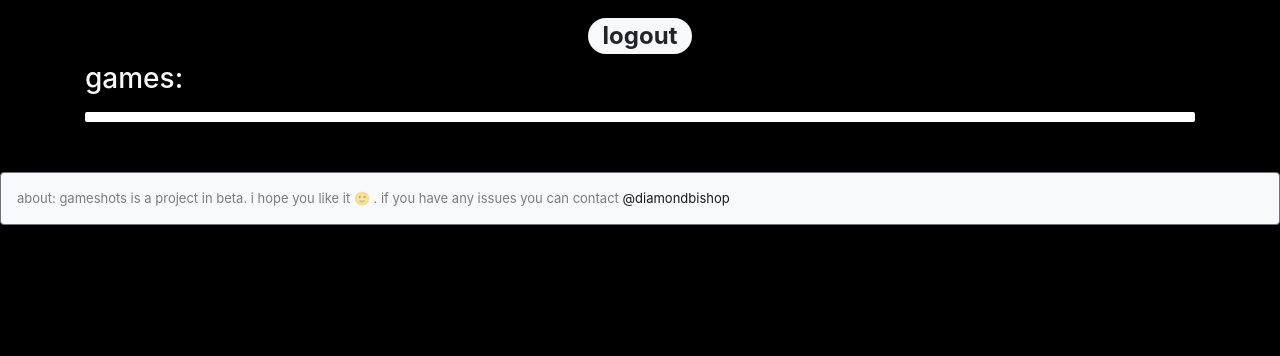
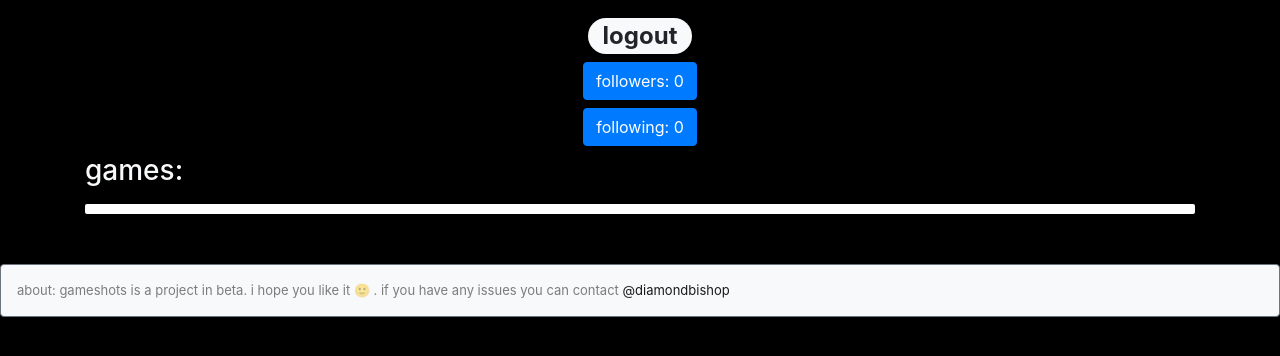
Before and after one commit to dbish/gameshots, a Flask app: page /profile in a window 1280 px wide. Shown: the part 56-412 px from the top of the page. Run offline with Flask 2, Linux system fonts and the light colour scheme; some libraries are stand-ins or nearby versions.

Commit message:
followers/following counts and list added

```diff
--- a/application.py
+++ b/application.py
@@ -66,6 +66,7 @@ rds_con.autocommit(True)
 def getUserInfo(username, email):
     dynamodb = aws_session.resource('dynamodb', region_name='us-west-2')
     following = []
+    followers = []
     table = dynamodb.Table('gg_users');
     response = table.get_item(
             Key={
@@ -76,16 +77,19 @@ def getUserInfo(username, email):
     if 'Item' in response:
         if 'following' in response['Item']:
             following = response['Item']['following']
+        if 'followers' in response['Item']:
+            followers = response['Item']['followers']
     else:
         response = table.put_item(
                 Item={
                     'username':username,
                     'email':email,
-                    'following':[]
+                    'following':[],
+                    'followers':[]
                     }
                 )
         flash('Welcome! New gameshots account created. Find some friends and share some great game memories :)')
-    return following
+    return following, followers
 
 def requires_auth(f):
     @wraps(f)
@@ -131,19 +135,16 @@ def callback_handling():
     auth0.authorize_access_token()
     resp = auth0.get('userinfo')
     userinfo = resp.json()
-    print('user info....')
-    print(userinfo)
 
-    following = getUserInfo(userinfo['name'], userinfo['email'])
-    print('inside callback')
-    print(following)
+    following, followers = getUserInfo(userinfo['name'], userinfo['email'])
 
     session[constants.JWT_PAYLOAD] = userinfo
     session[constants.PROFILE_KEY] = {
         'user_id': userinfo['sub'],
         'name': userinfo['name'],
         'email': userinfo['email'],
-        'following':following
+        'following':following,
+        'followers':followers
     }
     return redirect('/')
 
@@ -180,9 +181,10 @@ def viewProfile(username):
     games = getUserGames(username)
     posts = getUserThumbnails(username)
     following = session[constants.PROFILE_KEY]['following']
+    followers = session[constants.PROFILE_KEY]['followers']
+    profile_following, profile_followers = getUserInfo(username, "placeholder")
     myusername = session[constants.PROFILE_KEY]['name']
-    print(following)
-    return render_template('profile.html', screen_name=username, username=username, games=games, posts=posts, following=following, myusername=myusername)
+    return render_template('profile.html', screen_name=myusername, username=username, games=games, posts=posts, following=following, followers=followers, myusername=myusername, profile_following=profile_following, profile_followers=profile_followers)
 
 @app.route('/post/<postid>')
 @requires_auth
@@ -226,9 +228,18 @@ def followUser():
                 },
             ReturnValues="UPDATED_NEW"
             )
+
     session[constants.PROFILE_KEY]['following'] = response['Attributes']['following']
-    print('new following')
-    print(session[constants.PROFILE_KEY]['following'])
+
+    response = table.update_item(
+            Key={'username':follow},
+            UpdateExpression="SET followers = list_append(followers, :i)",
+            ExpressionAttributeValues={
+                ':i':[username],
+                },
+            ReturnValues="UPDATED_NEW"
+            )
+
     #add to followers
     session.modified = True
     return jsonify('success')
@@ -257,9 +268,15 @@ def unfollowUser():
                     UpdateExpression=f"REMOVE following[{idx}]",
                     ReturnValues="UPDATED_NEW"
                     )
-            print('response complete')
 
-            print(response)
+            x, followers = getUserInfo(unfollow, 'placeholder')
+            idx = followers.index(username)
+            response = table.update_item(
+                    Key={'username':unfollow},
+                    UpdateExpression=f"REMOVE followers[{idx}]",
+                    ReturnValues="UPDATED_NEW"
+                    )
+
             response = table.get_item(
                     Key={
                         'username':username
@@ -269,7 +286,10 @@ def unfollowUser():
             if 'Item' in response:
                 if 'following' in response['Item']:
                     following = response['Item']['following']
+                if 'followers' in response['Item']:
+                    followers = response['Item']['followers']
             session[constants.PROFILE_KEY]['following'] = following
+            session[constants.PROFILE_KEY]['followers'] = followers
             session.modified = True
 
             #remove from followers
--- a/templates/profile.html
+++ b/templates/profile.html
@@ -20,6 +20,11 @@
 		{% endif %}
 	</div>
 	<div>
+		<h5 class="text-light text-center"><button type="button" class="btn btn-primary" data-toggle="modal" data-target="#followersModal">followers: {{profile_followers|length}}</button></h3>
+		<h5 class="text-light text-center"><button type="button" class="btn btn-primary" data-toggle="modal" data-target="#followingModal">following: {{profile_following|length}}</button></h3>
+
+	</div>
+	<div>
 		<h3 class="text-light">games:</h3>
 		{% for game in games %}
 		<span class="badge badge-primary">{{game}}</span>
@@ -35,4 +40,50 @@
 	{% endfor %}
 	</div>
 </div>
+<!-- Modal -->
+<div class="modal fade" id="followingModal" tabindex="-1" role="dialog" aria-labelledby="followingModalLabel" aria-hidden="true">
+  <div class="modal-dialog" role="document">
+    <div class="modal-content">
+      <div class="modal-header">
+        <h5 class="modal-title" id="exampleModalLabel">Following</h5>
+        <button type="button" class="close" data-dismiss="modal" aria-label="Close">
+          <span aria-hidden="true">&times;</span>
+        </button>
+      </div>
+      <div class="modal-body">
+	<ul>
+	{% for follow in profile_following %}
+	<li><a href="{{url_for('viewProfile', username=follow)}}">{{follow}}</a></li>
+	{% endfor %}
+	</ul>
+      </div>
+      <div class="modal-footer">
+        <button type="button" class="btn btn-secondary" data-dismiss="modal">Close</button>
+      </div>
+    </div>
+  </div>
+</div>
+<!-- Modal -->
+<div class="modal fade" id="followersModal" tabindex="-1" role="dialog" aria-labelledby="followersModalLabel" aria-hidden="true">
+  <div class="modal-dialog" role="document">
+    <div class="modal-content">
+      <div class="modal-header">
+        <h5 class="modal-title" id="exampleModalLabel">Followers</h5>
+        <button type="button" class="close" data-dismiss="modal" aria-label="Close">
+          <span aria-hidden="true">&times;</span>
+        </button>
+      </div>
+      <div class="modal-body">
+	<ul>
+	{% for follower in profile_followers %}
+	<li><a href="{{url_for('viewProfile', username=follower)}}">{{follower}}</a></li>
+	{% endfor %}
+	</ul>
+      </div>
+      <div class="modal-footer">
+        <button type="button" class="btn btn-secondary" data-dismiss="modal">Close</button>
+      </div>
+    </div>
+  </div>
+</div>
 {% endblock %}
```
